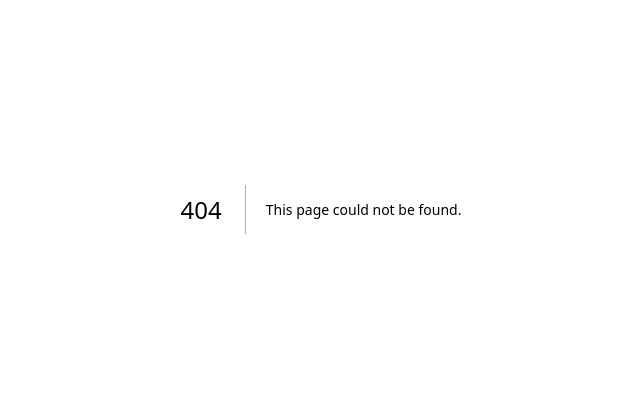
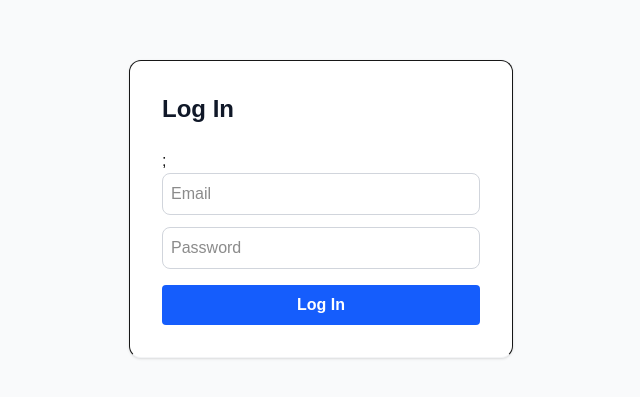
Before and after one commit to KatlegoCodes/car-hiring-app, a Next.js app: page /login in a window 1280 px wide. Before the commit this address had no page. Shown: the part 191-588 px from the top of the page, without its empty margins (319-959 px from the left). Built offline with nearby package versions, Linux system fonts and the light colour scheme.

Commit message:
feat: add login page with form handling, error display, and authentication

```diff
--- /dev/null
+++ b/app/login/page.tsx
@@ -0,0 +1,70 @@
+"use client";
+
+import { useState } from "react";
+import { signIn } from "next-auth/react";
+import { useRouter } from "next/navigation";
+
+export const LoginPage = () => {
+  const router = useRouter();
+  const [email, setEmail] = useState("");
+  const [password, setPassword] = useState("");
+  const [error, setError] = useState("");
+
+  const handleSubmit = async (event: React.SubmitEvent<HTMLFormElement>) => {
+    event.preventDefault();
+    setError("");
+
+    const res = await signIn("credentials", {
+      email,
+      password,
+      redirect: false,
+    });
+
+    if (res?.error) {
+      setError("Invalid email or password");
+    }
+
+    router.push("/");
+    router.refresh();
+  };
+  return (
+    <main className="min-h-screen flex items-center justify-center bg-gray-50 px-6">
+      <form
+        onSubmit={handleSubmit}
+        className="bg-white p-8 rounded-xl shadow-sm border border-b-gray-100 w-full max-w-sm"
+      >
+        <h1 className="text-2xl font-bold mb-6 text-gray-900">Log In</h1>
+        {error && (
+          <p className="text-red-600 text-sm mb-4 bg-red-50 p-2 rounded">
+            {error}
+          </p>
+        )}
+        ;
+        <input
+          className="w-full border border-gray-300 rounded-lg p-2 mb-3"
+          placeholder="Email"
+          type="email"
+          value={email}
+          onChange={(e) => setEmail(e.target.value)}
+          required
+        />
+        <input
+          className="w-full border border-gray-300 rounded-lg p-2 mb-4"
+          placeholder="Password"
+          type="Password"
+          value={password}
+          onChange={(e) => setPassword(e.target.value)}
+          required
+        />
+        <button
+          type="submit"
+          className="w-full bg-blue-600 hover:bg-blue-700 text-white font-semibold py-2 rounded transition-colors"
+        >
+          Log In
+        </button>
+      </form>
+    </main>
+  );
+};
+
+export default LoginPage;
```
